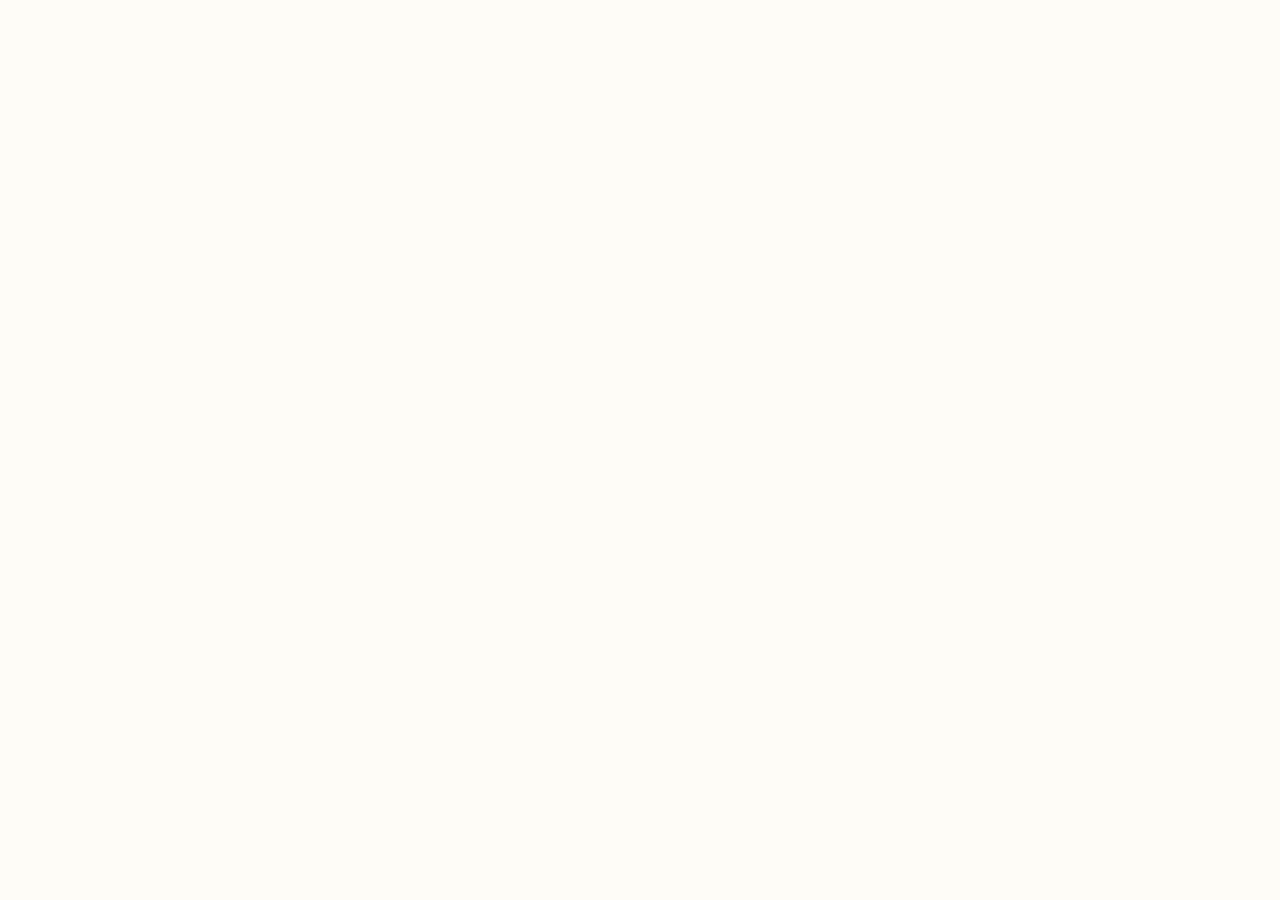
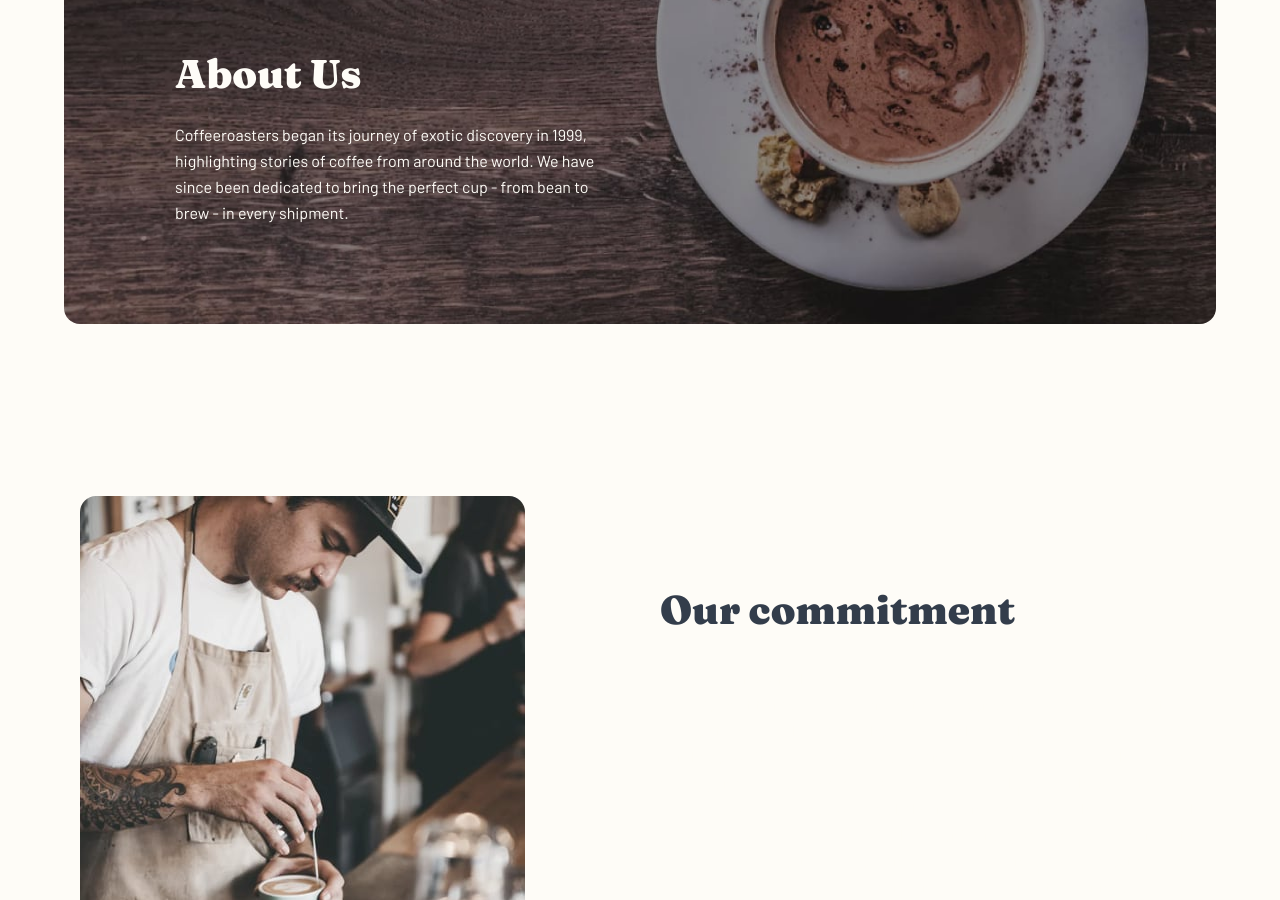
Before and after one commit to DanijelOsovnikar/CoffeeRoasters, an Angular app: page /about in a window 1280 px wide. Shown: the part 200-1100 px from the top of the page. Before the commit the page ends 800 px from the top, so only its background shows below. Built offline with nearby package versions, Linux system fonts and the light colour scheme.

Commit message:
About us page styles done

```diff
--- a/src/app/core/about/about.component.html
+++ b/src/app/core/about/about.component.html
@@ -1 +1,94 @@
-<p>about works!</p>
+<div class="container">
+  <div class="hero">
+    <div class="text-hero">
+      <h2 class="heading2">About Us</h2>
+      <p class="paraghraph">
+        Coffeeroasters began its journey of exotic discovery in 1999,
+        highlighting stories of coffee from around the world. We have since been
+        dedicated to bring the perfect cup - from bean to brew - in every
+        shipment.
+      </p>
+    </div>
+    <img
+      src="assets/about/desktop/image-hero-whitecup.jpg"
+      alt="heroImg"
+      width="100%"
+    />
+  </div>
+  <section class="first">
+    <img src="assets/about/desktop/image-commitment.jpg" alt="commitmentImg" />
+    <div class="text-commitment">
+      <h2 class="heading2">Our commitment</h2>
+      <p class="paraghraph">
+        We're built on a simple mission and a commitment to doing good along the
+        way. We want to make it easy for you to discover and brew the world’s
+        best coffee at home. It all starts at the source. To locate the specific
+        lots we want to purchase, we travel nearly 60 days a year trying to
+        understand the challenges and opportunities in each of these places. We
+        collaborate with exceptional coffee growers and empower a global
+        community of farmers through with well above fair-trade benchmarks. We
+        also offer training, support farm community initiatives, and invest in
+        coffee plant science. Curating only the finest blends, we roast each lot
+        to highlight tasting profiles distinctive to their native growing
+        region.
+      </p>
+    </div>
+  </section>
+  <section class="second">
+    <div class="wrapper">
+      <div class="second-text">
+        <h2 class="heading2">Uncompromising quality</h2>
+        <p class="paraghraph">
+          Although we work with growers who pay close attention to all stages of
+          harvest and processing, we employ, on our end, a rigorous quality
+          control program to avoid over-roasting or baking the coffee dry. Every
+          bag of coffee is tagged with a roast date and batch number. Our goal
+          is to roast consistent, user-friendly coffee, so that brewing is easy
+          and enjoyable.
+        </p>
+      </div>
+      <img src="assets/about/desktop/image-quality.jpg" alt="qualityImg" />
+    </div>
+  </section>
+  <section class="headquarters">
+    <h2 class="heading2">Our headquarters</h2>
+    <div class="group-wrapper">
+      <div class="group">
+        <img src="assets/about/desktop/illustration-uk.svg" alt="ukImg" />
+        <h3 class="heading2">United Kingdom</h3>
+        <p class="paraghraph">
+          68 Asfordby Rd<br />
+          Alcaston<br />
+          SY6 1YA<br />
+          +44 1241 918425
+        </p>
+      </div>
+      <div class="group">
+        <img
+          src="assets/about/desktop/illustration-canada.svg"
+          alt="canadaImg"
+        />
+        <h3 class="heading2">Canada</h3>
+        <p class="paraghraph">
+          1528 Eglinton Avenue<br />
+          Toronto<br />
+          Ontario M4P 1A6<br />
+          +1 416 485 2997
+        </p>
+      </div>
+      <div class="group">
+        <img
+          src="assets/about/desktop/illustration-australia.svg"
+          alt="australiaImg"
+        />
+        <h3 class="heading2">Australia</h3>
+        <p class="paraghraph">
+          36 Swanston Street<br />
+          Kewell<br />
+          Victoria<br />
+          +61 4 9928 3629
+        </p>
+      </div>
+    </div>
+  </section>
+</div>
--- a/src/app/core/about/about.component.scss
+++ b/src/app/core/about/about.component.scss
@@ -0,0 +1,108 @@
+@import "src/scss/_vars.scss";
+
+.heading2 {
+  color: $lightCreamyBg;
+  font-family: $fraunces;
+  font-size: 2.5rem;
+  font-weight: 900;
+  line-height: 3rem;
+}
+.container {
+  width: 100%;
+  display: flex;
+  flex-direction: column;
+  align-items: center;
+}
+.paraghraph {
+  font-family: $barlow;
+  font-size: 1rem;
+  font-weight: 400;
+  color: $lightCreamyBg;
+  line-height: 1.625rem;
+  margin-top: 1.5rem;
+}
+.hero {
+  margin-top: 2.75rem;
+  width: 100%;
+  .text-hero {
+    position: absolute;
+    top: 250px;
+    left: 175px;
+    p {
+      width: 26.5rem;
+      margin-top: 1.5rem;
+    }
+  }
+  img {
+    border-radius: 1rem;
+  }
+}
+.first {
+  margin-top: 10.5rem;
+  width: 70rem;
+  display: flex;
+  justify-content: space-between;
+  align-items: center;
+  img {
+    border-radius: 1rem;
+  }
+  .text-commitment {
+    h2 {
+      color: $darkGrayBlue;
+    }
+    p {
+      width: 33.75rem;
+      margin-top: 2rem;
+    }
+  }
+}
+.second {
+  margin-top: 15rem;
+  width: 100%;
+  .wrapper {
+    background-color: $darkGrayBlue;
+    width: 100%;
+    display: flex;
+    justify-content: space-evenly;
+    align-items: center;
+    .second-text {
+      p {
+        width: 33.75rem;
+        margin-top: 2rem;
+      }
+    }
+    img {
+      position: relative;
+      top: -100px;
+      border-radius: 1rem;
+    }
+  }
+}
+.headquarters {
+  width: 85%;
+  margin: 10rem 0;
+
+  h2 {
+    color: #83888f;
+    line-height: 2rem;
+    font-size: 1.5rem;
+  }
+  .group-wrapper {
+    display: flex;
+    justify-content: space-between;
+    .group {
+      margin: 4.5rem 6.5rem 0 0;
+      img {
+      }
+      h3 {
+        color: $darkGrayBlue;
+        font-size: 2rem;
+        line-height: 2.25rem;
+        margin-top: 3rem;
+      }
+      p {
+        color: $darkGrayBlue;
+      }
+    }
+  }
+}
--- a/src/app/core/home/home.component.html
+++ b/src/app/core/home/home.component.html
@@ -9,7 +9,11 @@
       </p>
       <button [routerLink]="['/subscribe']">Create your plan</button>
     </div>
-    <img src="assets/home/desktop/image-hero-coffeepress.jpg" alt="heroImg" />
+    <img
+      src="assets/home/desktop/image-hero-coffeepress.jpg"
+      alt="heroImg"
+      width="100%"
+    />
   </div>
   <div class="collection">
     <p>our collection</p>
--- a/src/app/core/home/home.component.scss
+++ b/src/app/core/home/home.component.scss
@@ -4,8 +4,10 @@
   display: flex;
   flex-direction: column;
   align-items: center;
+  width: 100%;
   .hero {
     margin: 2.75rem 0;
+    width: 100%;
     .text {
       width: 30em;
       position: absolute;
```
